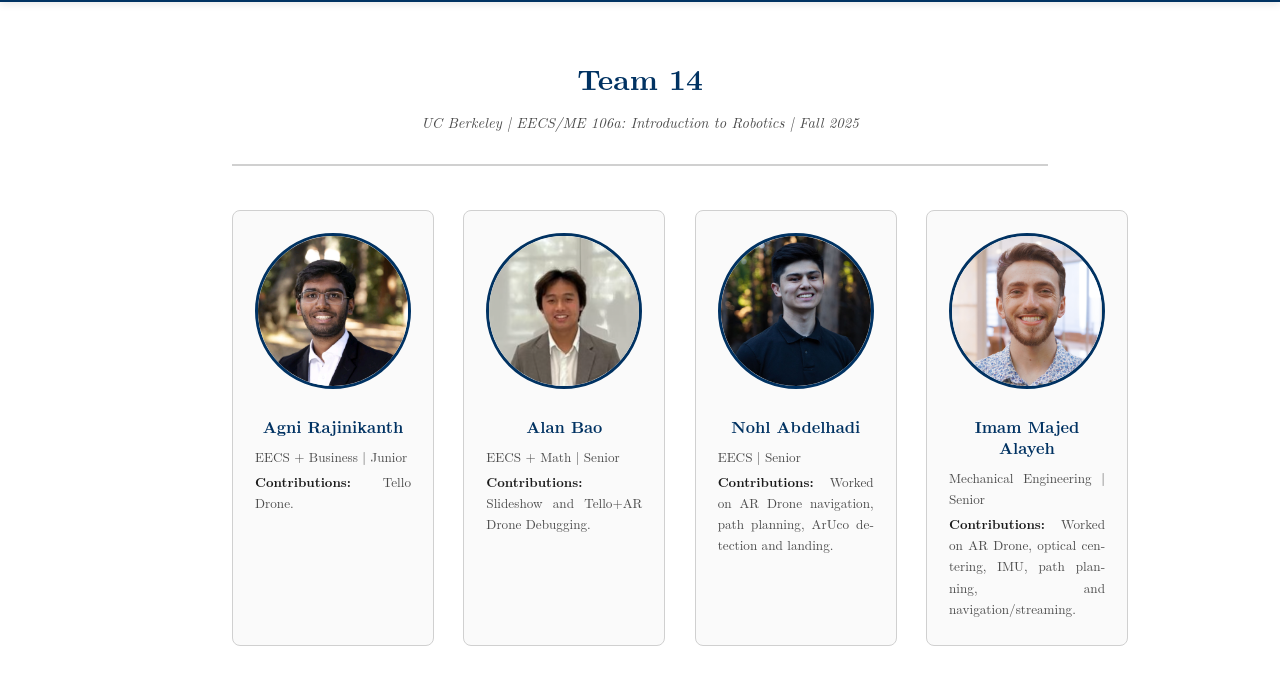
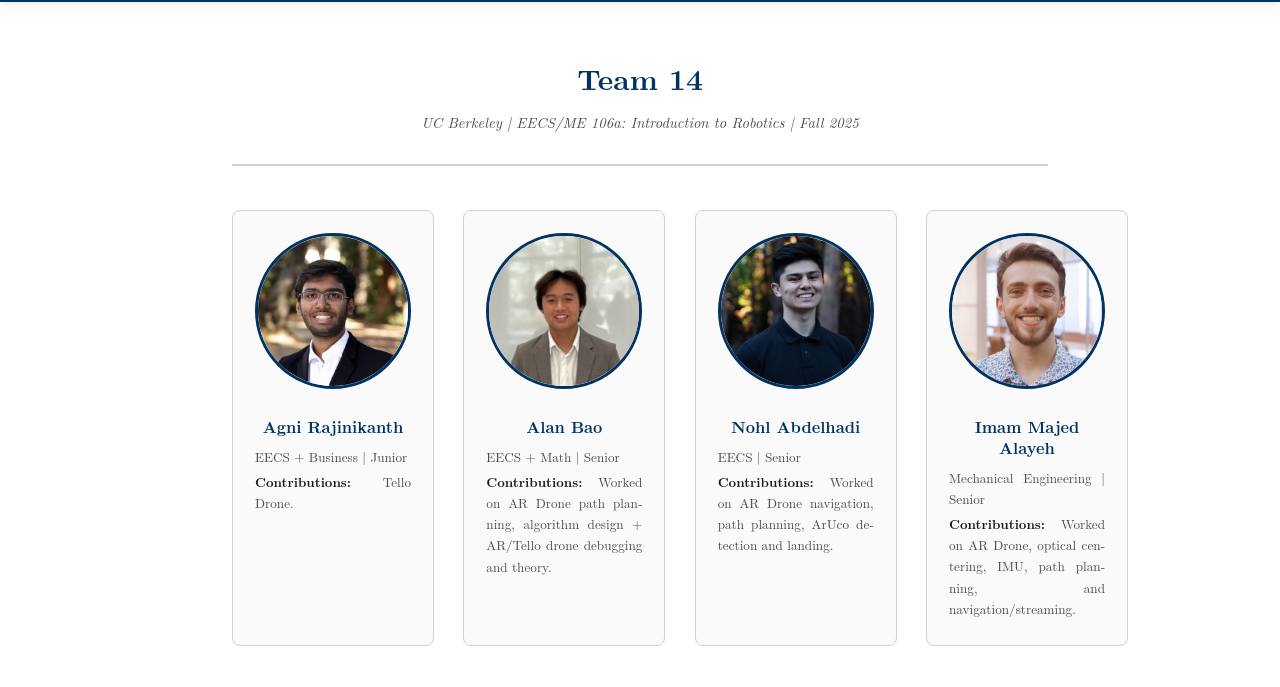
Before and after one commit to r-agni/EECSc106aFinal, a website: page website/team.html in a window 1280 px wide. Shown: the part 67-754 px from the top of the page. Drawn offline with Linux system fonts and the light colour scheme; a web font is replaced by a local one.

Commit message:
Update contributions for Alan Bao

```diff
--- a/website/team.html
+++ b/website/team.html
@@ -52,7 +52,7 @@
           <img src="assets/images/alan-profile.png" alt="Alan Bao">
           <h3>Alan Bao</h3>
           <p>EECS + Math | Senior</p>
-          <p><strong>Contributions:</strong> Slideshow and Tello+AR Drone Debugging.</p>
+          <p><strong>Contributions:</strong> Worked on AR Drone path planning, algorithm design + AR/Tello drone debugging and theory. </p>
         </div>
         <div class="profile-card">
           <img src="assets/images/nohl-profile.png" alt="Nohl Abdelhadi">
```
